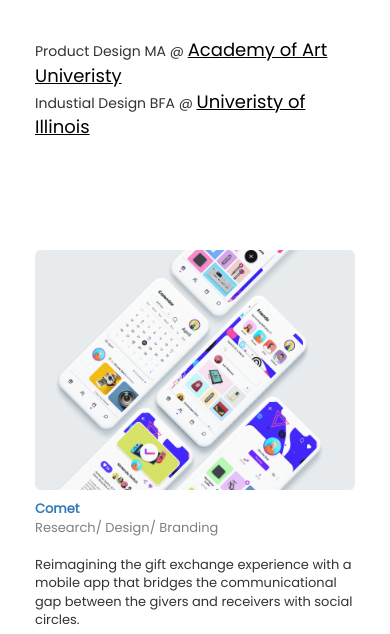
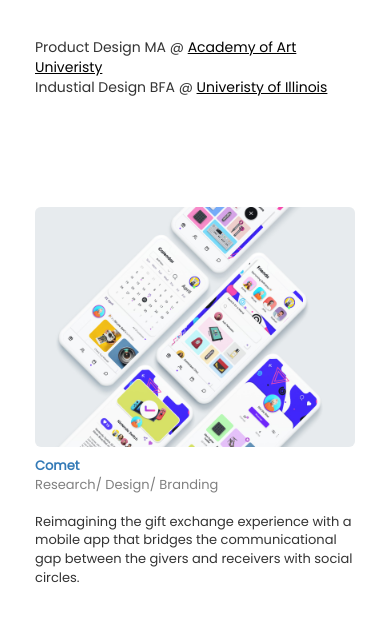
Before and after one commit to Dave-Njeru/zeeliu, a plain HTML site: page index.html in a window 390 px wide. Shown: the part 210-844 px from the top of the page. Drawn offline with nearby package versions, Linux system fonts and the light colour scheme.

Commit message:
third commit

```diff
--- a/responsive.css
+++ b/responsive.css
@@ -34,6 +34,10 @@
        margin: 1px 10px;
        height: 45px;
        width: 45px;
+   }
+   /* reduce font size links in home page */
+   section#section_two_projects div p a {
+       font-size: 14px;
    }
    /*reduce margin top */
    #section_two_about {
```
